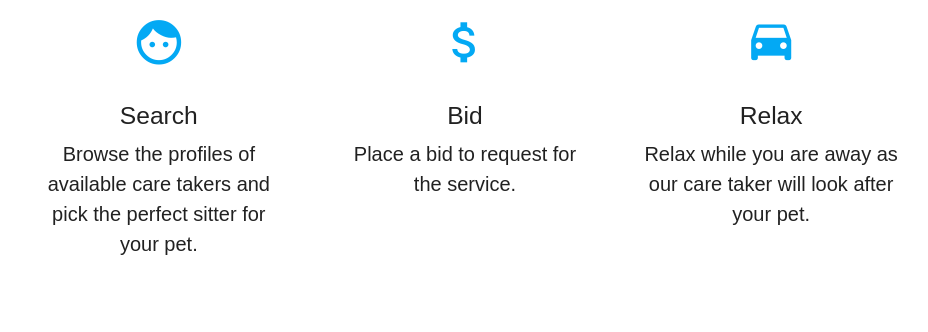
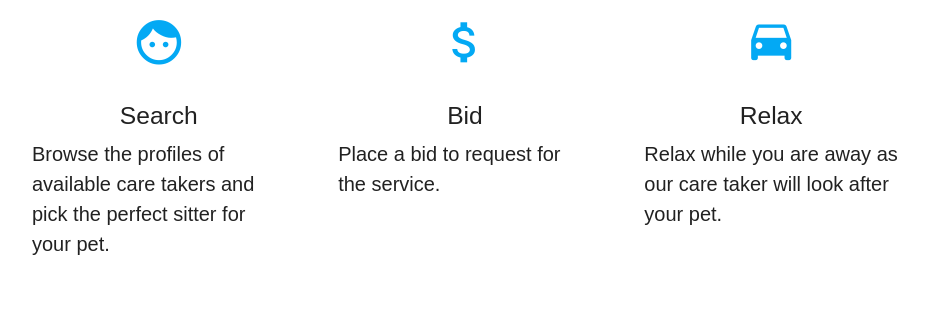
Before and after one commit to kexiaowen/pet-caring, a PHP site: page / in a window 1280 px wide. Shown: the part 840-1172 px from the top of the page, without its empty margins (175-1103 px from the left). Run offline with PHP 8.4, Linux system fonts and the light colour scheme; some libraries are stand-ins or nearby versions.

Commit message:
Remove unnecessary styling for navbars

```diff
--- a/petcaring/htdocs/headerHi.php
+++ b/petcaring/htdocs/headerHi.php
@@ -23,7 +23,7 @@ $_SESSION[name] = $row[name];
   <meta http-equiv="Content-Type" content="text/html; charset=utf-8" />
   <style>li {list-style: none;}</style>
   <style type="text/css">
-    body{ font: 14px sans-serif; text-align: center; }
+    body{ font: 14px sans-serif; }
   </style>
 </head>
 <body>
--- a/petcaring/htdocs/headerN.php
+++ b/petcaring/htdocs/headerN.php
@@ -21,7 +21,7 @@ session_start();
   <meta http-equiv="Content-Type" content="text/html; charset=utf-8" />
   <style>li {list-style: none;}</style>
   <style type="text/css">
-    body{ font: 14px sans-serif; text-align: center; }
+    body{ font: 14px sans-serif; }
   </style>
 </head>
 <body>
```
